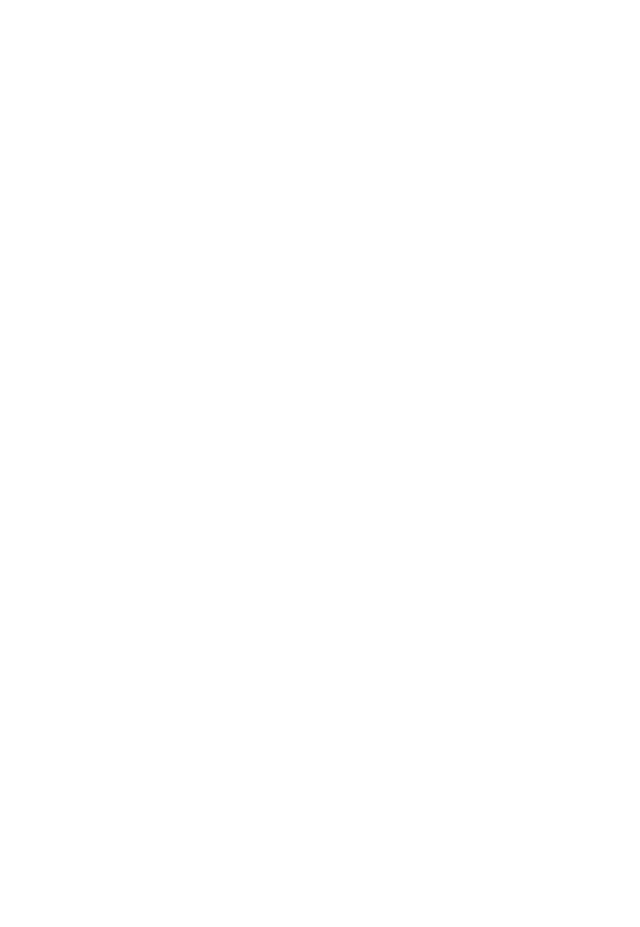
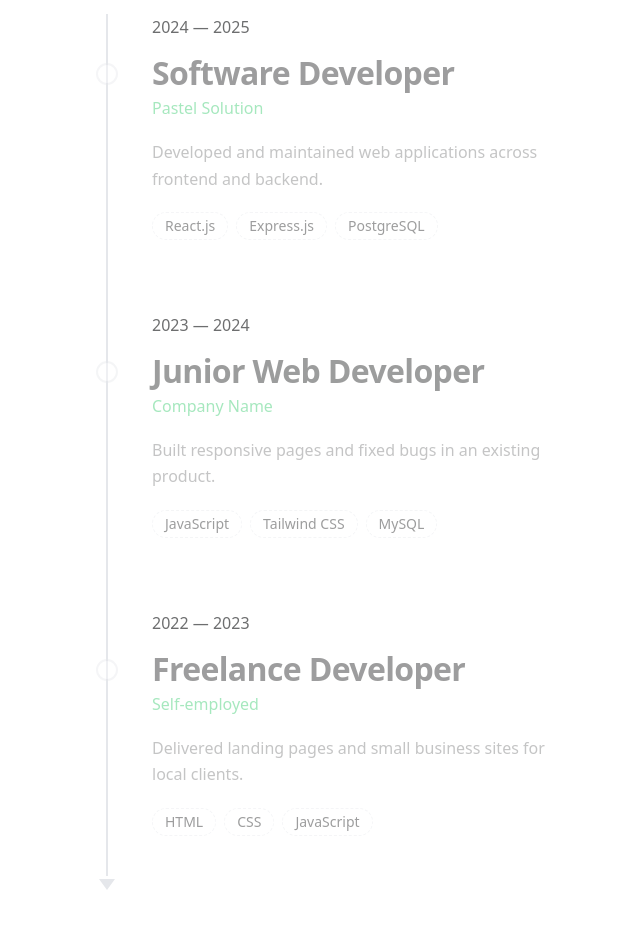
Before and after one commit to Resya-Hasan/portofolio, a React (Vite) app: page / in a window 1280 px wide. Shown: the part 2360-3287 px from the top of the page, without its empty margins (208-848 px from the left). Before the commit the page ends 2428 px from the top, so only its background shows below. Built offline with nearby package versions, Linux system fonts and the light colour scheme.

Commit message:
create Scroll-Animated Timeline

```diff
--- a/src/App.tsx
+++ b/src/App.tsx
@@ -3,6 +3,7 @@
 import Hero from './sections/Hero'
 import Projects from './sections/Projects'
 import Service from './sections/Service'
+import Experience from './sections/Experience'
 
 function App() {
   return (
@@ -11,6 +12,7 @@
       <Hero />
       <Service />
       <Projects />
+      <Experience />
     </div>
   )
 }
--- a/src/components/ServiceCard.tsx
+++ b/src/components/ServiceCard.tsx
@@ -12,8 +12,8 @@
 }: ServiceCardProps) => {
     return (
         <div className="border border-gray-400 w-full h-auto flex flex-col p-4 gap-4">
-            <div className="self-start bg-gray-200 p-3 rounded-lg">
-                <Icon size={32} />
+            <div className="self-start bg-gray-200 p-2 rounded-lg">
+                <Icon size={29} />
             </div>
             <h2 className="text-xl font-bold">{title}</h2>
             <p className="text-lg">{description}</p>
--- /dev/null
+++ b/src/components/TimelineItem.tsx
@@ -0,0 +1,53 @@
+import type { Job } from "../data/experience";
+
+interface Props {
+    job: Job;
+    on: boolean;
+    nodeRef: (el: HTMLSpanElement | null) => void;
+}
+
+export default function TimelineItem({ job, on, nodeRef }: Props) {
+    return (
+        <article
+            data-on={on}
+            className="group relative pb-[72px] pl-14 last-of-type:pb-10"
+        >
+            <time className="mb-3.5 block font-display font-medium tabular-nums text-mute transition-colors duration-500 group-data-[on=true]:text-ink">
+                {job.period}
+            </time>
+
+            <div className="opacity-40 transition-opacity duration-[600ms] group-data-[on=true]:opacity-100">
+                <div className="relative">
+                    <span
+                        ref={nodeRef}
+                        aria-hidden="true"
+                        className="absolute -left-14 top-[.55rem] size-[22px] rounded-full border-2 border-line bg-bg transition-[background-color,border-color] duration-[350ms] group-data-[on=true]:border-acc group-data-[on=true]:bg-acc"
+                    >
+                        <span className="absolute -inset-0.5 rounded-full border-2 border-acc opacity-0 group-data-[on=true]:animate-ping-once" />
+                    </span>
+                    <h3 className="font-display text-[clamp(1.5rem,4.5vw,2rem)] font-bold leading-[1.2] tracking-[-0.02em]">
+                        {job.role}
+                    </h3>
+                </div>
+
+                <p className="mb-[18px] mt-0.5 font-medium text-acc">{job.company}</p>
+
+                <p className="mb-5 max-w-[44ch] text-mute transition-colors duration-[600ms] group-data-[on=true]:text-ink">
+                    {job.description}
+                </p>
+
+                <ul className="m-0 flex list-none flex-wrap gap-2 p-0">
+                    {job.stack.map((s, i) => (
+                        <li
+                            key={s}
+                            style={{ transitionDelay: `${i * 110 + 250}ms` }}
+                            className="rounded-full border border-dashed border-line px-3 py-[3px] text-sm transition-[background-color,border-color] duration-[450ms] group-data-[on=true]:border-solid group-data-[on=true]:border-transparent group-data-[on=true]:bg-chip"
+                        >
+                            {s}
+                        </li>
+                    ))}
+                </ul>
+            </div>
+        </article>
+    );
+}
--- /dev/null
+++ b/src/data/experience.ts
@@ -0,0 +1,25 @@
+export interface Job {
+    period: string;
+    role: string;
+    company: string;
+    description: string;
+    stack: string[];
+}
+
+export const jobs: Job[] = [
+    {
+        period: "2024 — 2025", role: "Software Developer", company: "Pastel Solution",
+        description: "Developed and maintained web applications across frontend and backend.",
+        stack: ["React.js", "Express.js", "PostgreSQL"]
+    },
+    {
+        period: "2023 — 2024", role: "Junior Web Developer", company: "Company Name",
+        description: "Built responsive pages and fixed bugs in an existing product.",
+        stack: ["JavaScript", "Tailwind CSS", "MySQL"]
+    },
+    {
+        period: "2022 — 2023", role: "Freelance Developer", company: "Self-employed",
+        description: "Delivered landing pages and small business sites for local clients.",
+        stack: ["HTML", "CSS", "JavaScript"]
+    },
+];
--- /dev/null
+++ b/src/hooks/userTimelineProgress.ts
@@ -0,0 +1,59 @@
+import { useEffect, useRef, useState } from "react";
+
+export function useTimelineProgress(count: number) {
+  const tlRef = useRef<HTMLDivElement>(null);
+  const nodeRefs = useRef<(HTMLSpanElement | null)[]>([]);
+  const [active, setActive] = useState<boolean[]>(() => Array(count).fill(false));
+  const [done, setDone] = useState(false);
+
+  useEffect(() => {
+    const tl = tlRef.current;
+    if (!tl) return;
+
+    const reduce = matchMedia("(prefers-reduced-motion: reduce)").matches;
+    let cur = 0;
+    let raf = 0;
+
+    const target = () => {
+      const r = tl.getBoundingClientRect();
+      return Math.max(0, Math.min(r.height, innerHeight * 0.7 - r.top));
+    };
+
+    const paint = (h: number) => {
+      const top = tl.getBoundingClientRect().top;
+      const total = tl.offsetHeight;
+      tl.style.setProperty("--p", String(total ? h / total : 0));
+
+      const next = nodeRefs.current.map(
+        (n) => !!n && n.getBoundingClientRect().top - top + 11 <= h
+      );
+      // hanya update state kalau memang berubah
+      setActive((prev) => (prev.every((v, i) => v === next[i]) ? prev : next));
+      setDone(h >= total - 2);
+    };
+
+    const loop = () => {
+      const t = target();
+      cur += (t - cur) * (reduce ? 1 : 0.14);
+      if (Math.abs(t - cur) < 0.5) cur = t;
+      paint(cur);
+      raf = cur === t ? 0 : requestAnimationFrame(loop);
+    };
+
+    const kick = () => {
+      if (!raf) raf = requestAnimationFrame(loop);
+    };
+
+    addEventListener("scroll", kick, { passive: true });
+    addEventListener("resize", kick);
+    kick();
+
+    return () => {
+      removeEventListener("scroll", kick);
+      removeEventListener("resize", kick);
+      cancelAnimationFrame(raf);
+    };
+  }, [count]);
+
+  return { tlRef, nodeRefs, active, done };
+}
--- a/src/index.css
+++ b/src/index.css
@@ -1,3 +1,26 @@
 @tailwind base;
 @tailwind components;
 @tailwind utilities;
+
+:root {
+    --bg: #ffffff;
+    --ink: #0b0c0d;
+    --line: #e5e7eb;
+    --chip: #e5e7eb;
+    --acc: #22c55e;
+    --mute: color-mix(in srgb, var(--ink) 60%, var(--bg));
+}
+
+body {
+    @apply bg-bg text-ink leading-[1.65];
+    margin: 0;
+}
+
+@media (prefers-reduced-motion: reduce) {
+
+    *,
+    *::after {
+        transition: none !important;
+        animation: none !important;
+    }
+}
--- /dev/null
+++ b/src/sections/Experience.tsx
@@ -0,0 +1,47 @@
+import TimelineItem from "../components/TimelineItem";
+import { jobs } from "../data/experience";
+import { useTimelineProgress } from "../hooks/userTimelineProgress";
+
+export default function Experience() {
+  const { tlRef, nodeRefs, active, done } = useTimelineProgress(jobs.length);
+
+  return (
+    <section
+      aria-labelledby="exp"
+      className="mx-auto max-w-[720px] px-6 pb-[max(120px,35vh)] pt-[72px]"
+    >
+      <h2
+        id="exp"
+        className="mb-[72px] font-display text-[clamp(2.6rem,9vw,4.75rem)] font-bold leading-none tracking-[-0.035em]"
+      >
+        Experience
+      </h2>
+
+      <div ref={tlRef} className="relative">
+        {/* rail */}
+        <div aria-hidden="true" className="absolute inset-y-0 left-[10px] w-0.5 bg-line">
+          <div className="absolute inset-0 origin-top bg-acc [transform:scaleY(var(--p,0))]" />
+        </div>
+
+        {jobs.map((job, i) => (
+          <TimelineItem
+            key={job.role + job.period}
+            job={job}
+            on={active[i] ?? false}
+            nodeRef={(el) => {
+              nodeRefs.current[i] = el;
+            }}
+          />
+        ))}
+
+        {/* panah akhir */}
+        <span
+          aria-hidden="true"
+          className={`absolute -bottom-3.5 left-[3px] size-0 border-8 border-transparent border-b-0 border-t-[11px] transition-[border-top-color] duration-[400ms] ${
+            done ? "border-t-acc" : "border-t-line"
+          }`}
+        />
+      </div>
+    </section>
+  );
+}
--- a/src/sections/Projects.tsx
+++ b/src/sections/Projects.tsx
@@ -3,7 +3,7 @@
 
 const Projects = () => {
     return (
-        <section className="min-h-[100svh] px-5 pt-12 xl:px-32 2xl:px-96">
+        <section className="px-5 pt-12 xl:px-32 2xl:px-96">
             <h1 className="text-2xl md:text-3xl lg:text-4xl font-bold mb-6">/Projects</h1>
             <div className="grid grid-cols-1 md:grid-cols-2 lg:grid-cols-3 gap-8">
                 {projects.map((project, index) => (
--- a/tailwind.config.js
+++ b/tailwind.config.js
@@ -4,9 +4,6 @@
     "./index.html",
     "./src/**/*.{js,ts,jsx,tsx}",
   ],
-  screen: {
-    '2xl': '1800px'
-  },
   theme: {
     screens: {
       sm: "640px",
@@ -15,20 +12,25 @@
       xl: "1280px",
       "2xl": "1800px",
     },
-    // colors: {
-    //   light: "#F6F6F6",
-    //   surface: "#FFFFFF",
-
-    //   primary: "#151514",
-    //   foreground: "#252525",
-
-    //   secondary: "#666666",
-
-    //   border: "#E5E5E5",
-
-    //   accent: "#34A873",
-    // },
-    extend: {},
+    extend: {
+      colors: {
+        bg: "#ffffff",
+        ink: "#0b0c0d",
+        line: "#e5e7eb",
+        chip: "#e5e7eb",
+        acc: "#22c55e",
+        mute: "#6d6e6f",
+      },
+      keyframes: {
+        "ping-once": {
+          from: { transform: "scale(1)", opacity: ".7" },
+          to: { transform: "scale(2.6)", opacity: "0" },
+        },
+      },
+      animation: {
+        "ping-once": "ping-once .9s ease-out 1 forwards",
+      },
+    },
   },
   plugins: [],
 }
--- a/vite.config.ts
+++ b/vite.config.ts
@@ -6,7 +6,7 @@
   plugins: [react()],
   server: {
     allowedHosts: [
-      '424b-2402-8780-101d-360c-4355-7605-6beb-e566.ngrok-free.app'
+      'https://b50c-2402-8780-101d-7a1-6e5d-183c-f630-a774.ngrok-free.app'
     ]
   }
 })
```
